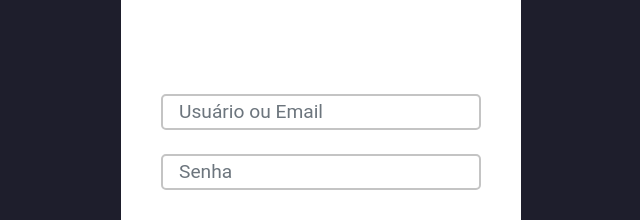
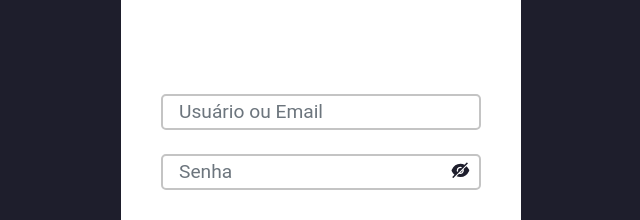
Before and after one commit to PedroFnseca/Nuntius, a Next.js app: page /login in a window 1280 px wide. Shown: the part 300-520 px from the top of the page, without its empty margins (319-959 px from the left). Built offline with nearby package versions, Linux system fonts and the light colour scheme.

Commit message:
Hidden password

```diff
--- a/package.json
+++ b/package.json
@@ -14,6 +14,7 @@
     "react": "18.2.0",
     "react-bootstrap": "^2.5.0",
     "react-dom": "18.2.0",
+    "react-icons": "^4.6.0",
     "react-router-dom": "^6.4.2"
   },
   "devDependencies": {
--- a/pages/login.js
+++ b/pages/login.js
@@ -1,8 +1,13 @@
 import Styles from '../styles/Login.module.css'
 import Button from 'react-bootstrap/Button';
 import Form from 'react-bootstrap/Form';
+import {AiFillEyeInvisible, AiFillEye} from 'react-icons/ai';
+import { useState } from 'react';
 
 export default function Index() {
+
+  const [showPassword, setShowPassword] = useState("password");
+  const [icon, setIcon] = useState(<AiFillEyeInvisible/>);
 
   function handleLogin(e) {
     e.preventDefault();
@@ -35,12 +40,24 @@ export default function Index() {
               </Form.Group>
               <Form.Group controlId="formBasicPassword">
                 <Form.Control
-                  type="password"
+                  type={showPassword}
                   placeholder="Senha"
                   autoComplete="off"
                   className={Styles.input}
                   onKeyPress={handleKeyPress}
+                  showPassword={showPassword}
                   />
+                  <div className={Styles.icon_container} onClick={() => {
+                    if (showPassword === "password") {
+                      setShowPassword("text");
+                      setIcon(<AiFillEye/>);
+                    } else {
+                      setShowPassword("password");
+                      setIcon(<AiFillEyeInvisible/>);
+                    }
+                  }}>
+                    <span>{icon}</span>
+                  </div>
               </Form.Group>
             </div>
             <div className={Styles.button_container}>
--- a/styles/Login.module.css
+++ b/styles/Login.module.css
@@ -46,6 +46,7 @@
   flex-direction: column;
   align-items: center;
   justify-content: center;
+  position: relative;
 }
 
 .input{
@@ -99,6 +100,15 @@
   transition: all 0.2s;
 }
 
+.icon_container{
+  color: var(--azul);
+  position: absolute;
+  bottom: 5px;
+  right: 10px;
+  cursor: pointer;
+  font-size: 1.3rem;
+}
+
 @media screen and (max-width: 450px) {
   .container{
     height: 90vh;
```
